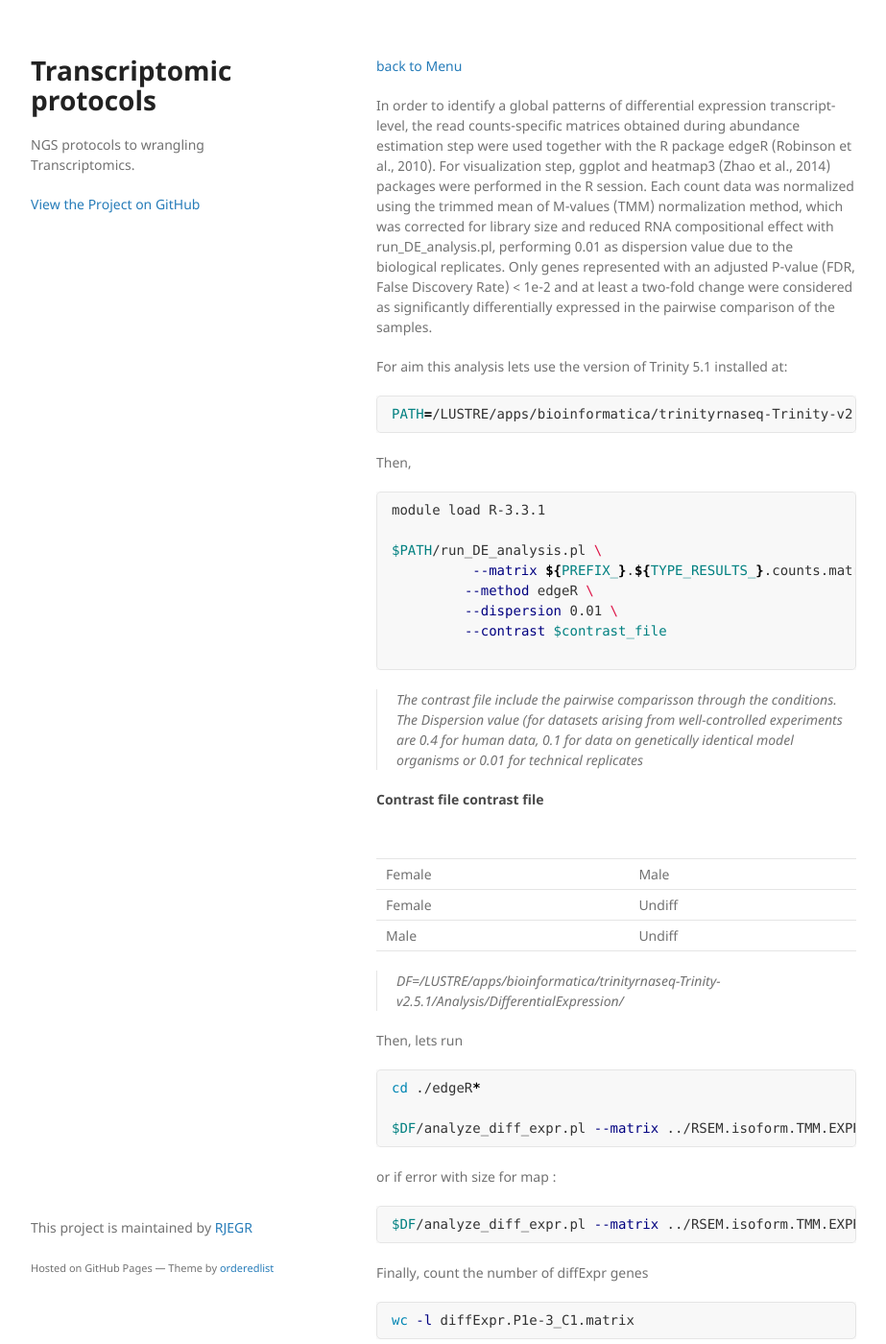
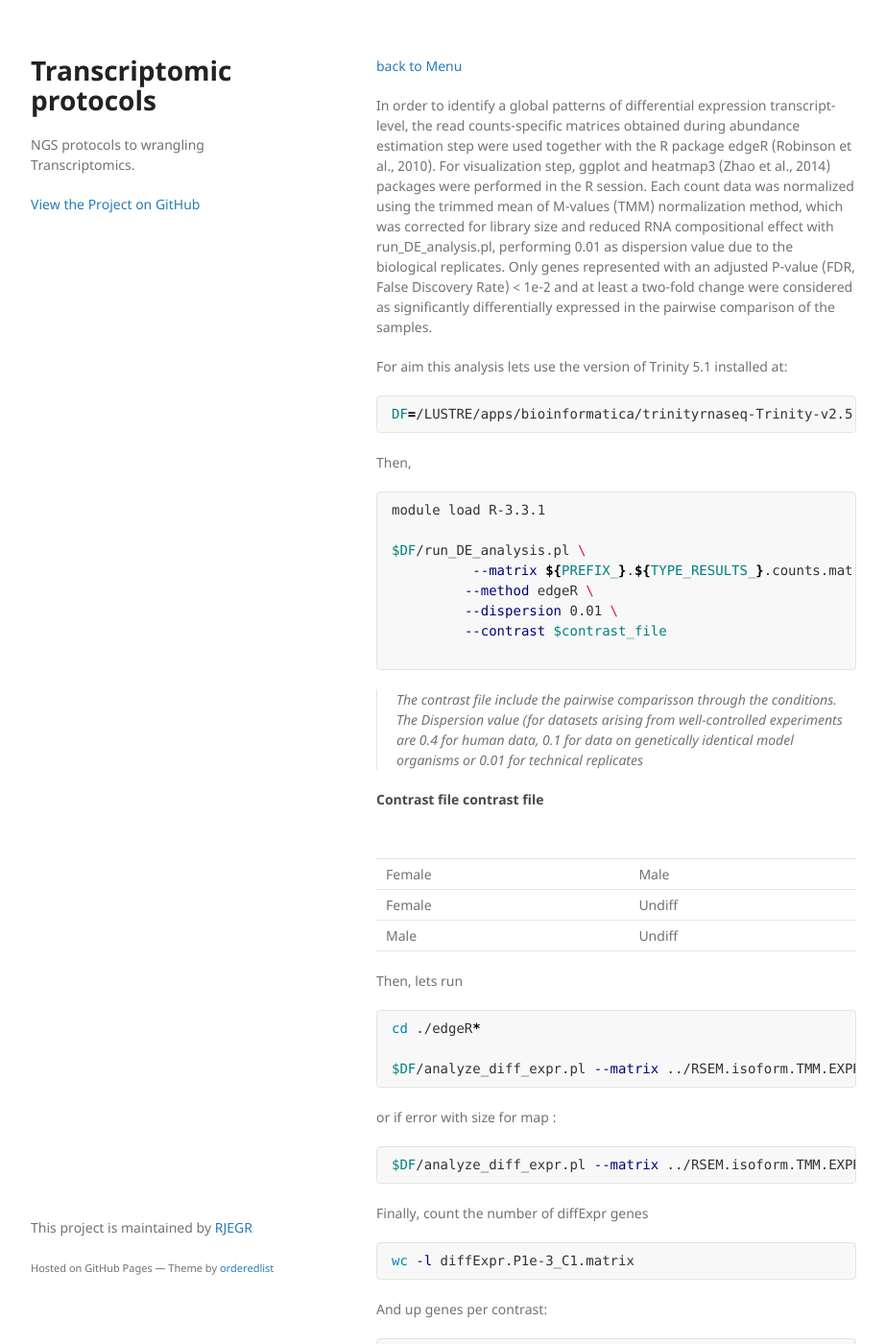
Before and after one commit to RJEGR/Transcriptomics, a Jekyll site: the page built from markdown/DiffExp.md, in a window 1280 px wide and 1400 px high. Shown: the whole window at 96% size, without its empty margins (178-1101 px from the left). Built offline with Jekyll 4.4.1, drawn with Linux system fonts in a browser that asks for light colours.

Commit message:
MODIFY PATH

````diff
--- a/markdown/DiffExp.md
+++ b/markdown/DiffExp.md
@@ -12,7 +12,7 @@ Only genes represented with an adjusted P-value (FDR, False Discovery Rate) < 1e
 For aim this analysis lets use the version of Trinity 5.1 installed at:
 
 ```shell
-PATH=/LUSTRE/apps/bioinformatica/trinityrnaseq-Trinity-v2.5.1/Analysis/DifferentialExpression/
+DF=/LUSTRE/apps/bioinformatica/trinityrnaseq-Trinity-v2.5.1/Analysis/DifferentialExpression/
 ```
 
 Then,
@@ -20,7 +20,7 @@ Then,
 ```shell
 module load R-3.3.1
 
-$PATH/run_DE_analysis.pl \
+$DF/run_DE_analysis.pl \
       	  --matrix ${PREFIX_}.${TYPE_RESULTS_}.counts.matrix \
        	 --method edgeR \
        	 --dispersion 0.01 \
@@ -37,11 +37,6 @@ $PATH/run_DE_analysis.pl \
 | Female  | Male   |
 | Female  | Undiff |
 | Male    | Undiff |
-
-
-
-> DF=/LUSTRE/apps/bioinformatica/trinityrnaseq-Trinity-v2.5.1/Analysis/DifferentialExpression/
-
 
 Then, lets run
 
````
Also changed, not shown: 1 other file.
